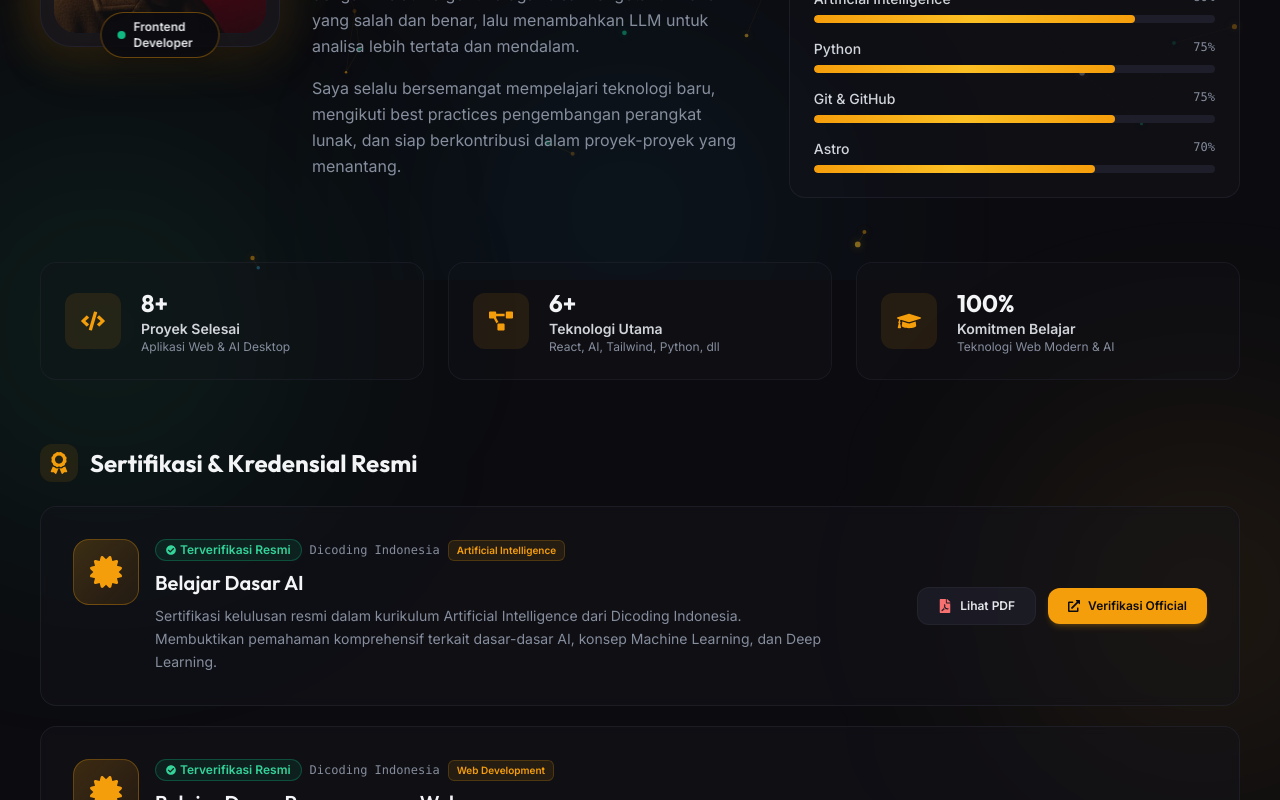
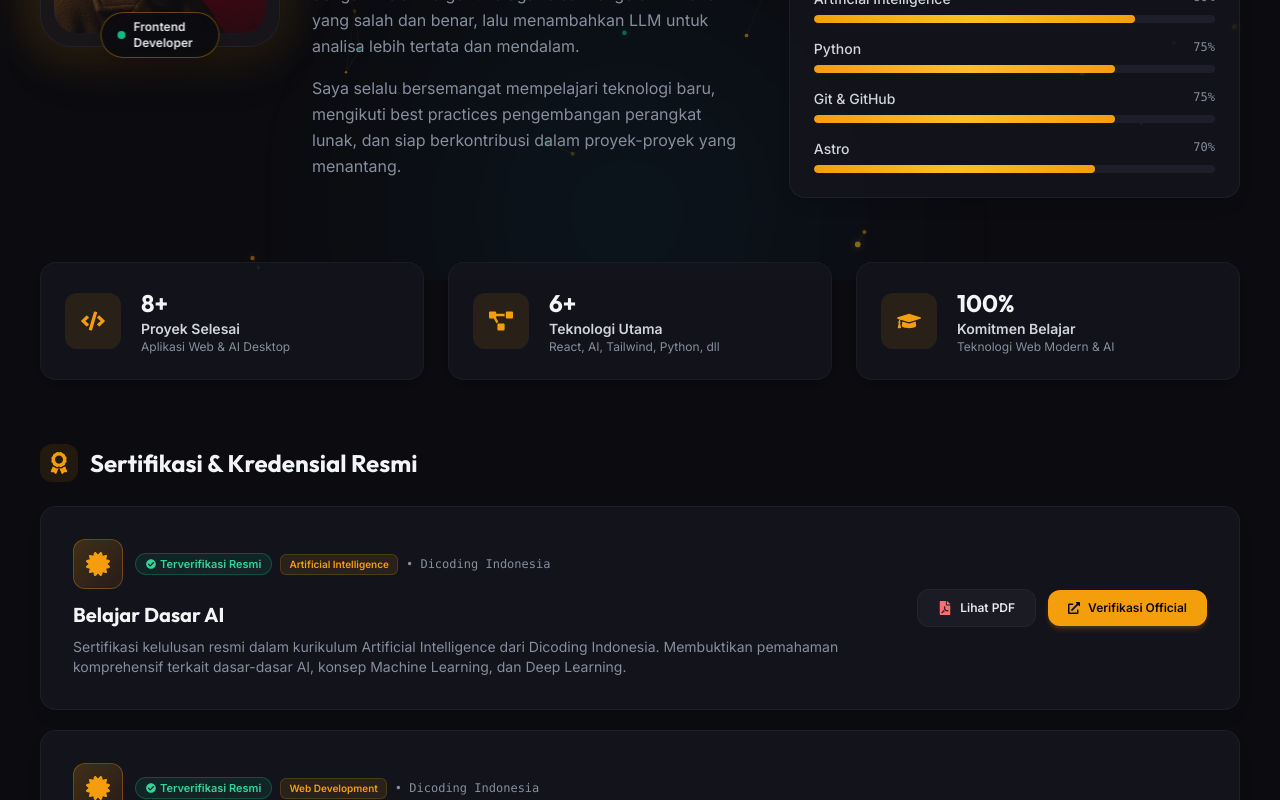
Before and after one commit to Taufikh1dayat/web-portofolio, a React (Vite) app: page /about in a window 1280 px wide. Shown: the part 520-1320 px from the top of the page. Built offline with nearby package versions, Linux system fonts and the light colour scheme.

Commit message:
optimasi performa scroll, perbaiki tampilan kartu sertifikasi di hp, dan tambah efek typewriter di home

```diff
--- a/src/pages/About.jsx
+++ b/src/pages/About.jsx
@@ -85,22 +85,8 @@ export default function About() {
   const [certRef, certVis] = useInView();
 
   return (
-    <section className="relative min-h-screen pt-28 pb-20 overflow-hidden">
-      {/* Background */}
-      <div className="absolute inset-0 -z-10">
-        <div className="absolute top-1/3 -left-24 w-[400px] h-[400px] bg-emerald-500/10 rounded-full blur-[120px]" />
-        <div className="absolute bottom-1/3 -right-24 w-[350px] h-[350px] bg-accent/10 rounded-full blur-[120px]" />
-        <div
-          className="absolute inset-0 opacity-[0.03]"
-          style={{
-            backgroundImage:
-              "linear-gradient(rgba(255,255,255,.1) 1px, transparent 1px), linear-gradient(90deg, rgba(255,255,255,.1) 1px, transparent 1px)",
-            backgroundSize: "48px 48px",
-          }}
-        />
-      </div>
-
-      <div className="max-w-7xl mx-auto px-6 md:px-10">
+    <section className="relative min-h-screen pt-28 pb-28 sm:pb-24 overflow-hidden">
+      <div className="max-w-7xl mx-auto px-5 sm:px-6 md:px-10">
         {/* Title */}
         <div
           ref={titleRef}
@@ -141,7 +127,7 @@ export default function About() {
           {/* Skills Bar */}
           <div
             ref={skillsRef}
-            className={`md:col-span-2 bg-base-800/40 border border-base-600/50 p-6 rounded-2xl transition-all duration-700 delay-400 ${
+            className={`md:col-span-2 bg-base-800/85 border border-base-600/50 p-6 rounded-2xl shadow-lg transition-all duration-700 delay-400 ${
               skillsVis ? "opacity-100 translate-y-0" : "opacity-0 translate-y-6"
             }`}
           >
@@ -177,7 +163,7 @@ export default function About() {
             return (
               <div
                 key={item.title}
-                className="p-6 rounded-2xl border border-base-600/40 bg-base-800/30 flex items-center gap-5 hover:border-accent/30 transition-all"
+                className="p-6 rounded-2xl border border-base-600/40 bg-base-800/80 shadow-md flex items-center gap-5 hover:border-accent/30 transition-colors duration-200"
               >
                 <div className="p-4 rounded-xl bg-accent/10 text-accent shrink-0">
                   <Icon size={24} />
@@ -216,37 +202,45 @@ export default function About() {
             {certificates.map((cert) => (
               <div
                 key={cert.title}
-                className="p-6 md:p-8 rounded-2xl border border-base-600/50 bg-base-800/40 backdrop-blur-sm hover:border-accent/40 transition-all flex flex-col md:flex-row items-start md:items-center justify-between gap-6"
+                className="p-5 sm:p-6 md:p-8 rounded-2xl border border-base-600/50 bg-base-800/90 shadow-lg hover:border-accent/40 transition-colors duration-200 flex flex-col lg:flex-row lg:items-center justify-between gap-6"
               >
-                <div className="flex items-start gap-4">
-                  <div className="p-4 rounded-2xl bg-gradient-to-br from-accent/20 to-amber-600/10 border border-accent/30 text-accent shrink-0">
-                    <FaCertificate size={32} />
-                  </div>
-                  <div className="space-y-2">
-                    <div className="flex flex-wrap items-center gap-2">
-                      <span className="text-xs font-semibold px-2.5 py-0.5 rounded-full bg-emerald-500/10 border border-emerald-500/30 text-emerald-400 flex items-center gap-1">
+                <div className="flex-1 space-y-3">
+                  {/* Top row: Icon + Meta badges */}
+                  <div className="flex items-center gap-3">
+                    <div className="p-2.5 sm:p-3 rounded-xl bg-gradient-to-br from-accent/20 to-amber-600/10 border border-accent/30 text-accent shrink-0">
+                      <FaCertificate className="text-xl sm:text-2xl" />
+                    </div>
+                    <div className="flex flex-wrap items-center gap-2 min-w-0">
+                      <span className="text-[11px] font-semibold px-2.5 py-0.5 rounded-full bg-emerald-500/10 border border-emerald-500/30 text-emerald-400 inline-flex items-center gap-1 shrink-0">
                         <FaCheckCircle size={10} /> Terverifikasi Resmi
                       </span>
-                      <span className="text-xs text-muted font-mono">{cert.issuer}</span>
-                      <span className="text-[10px] font-semibold px-2 py-0.5 rounded-md bg-accent/10 text-accent border border-accent/20">
+                      <span className="text-[10px] font-semibold px-2 py-0.5 rounded-md bg-accent/10 text-accent border border-accent/20 shrink-0">
                         {cert.badge}
                       </span>
+                      <span className="text-xs text-muted font-mono hidden sm:inline">
+                        • {cert.issuer}
+                      </span>
                     </div>
-                    <h4 className="font-heading text-xl font-semibold text-gray-100">
+                  </div>
+
+                  {/* Title & Description with full horizontal space on mobile */}
+                  <div>
+                    <h4 className="font-heading text-lg sm:text-xl font-bold text-gray-100 mb-2 leading-snug">
                       {cert.title}
                     </h4>
-                    <p className="text-muted text-sm leading-relaxed max-w-2xl">
+                    <p className="text-muted text-xs sm:text-sm leading-relaxed max-w-3xl">
                       {cert.description}
                     </p>
                   </div>
                 </div>
 
-                <div className="flex flex-wrap sm:flex-nowrap items-center gap-3 w-full md:w-auto shrink-0 pt-2 md:pt-0 border-t md:border-t-0 border-base-600/40">
+                {/* Action Buttons */}
+                <div className="flex items-center gap-3 w-full lg:w-auto shrink-0 pt-3 lg:pt-0 border-t lg:border-t-0 border-base-600/40">
                   <a
                     href={cert.pdf}
                     target="_blank"
                     rel="noreferrer"
-                    className="flex-1 sm:flex-none px-5 py-2.5 rounded-xl bg-base-700/80 hover:bg-base-600 text-gray-200 text-xs font-semibold flex items-center justify-center gap-2 border border-base-600/60 transition-all"
+                    className="flex-1 lg:flex-none px-4 sm:px-5 py-2.5 rounded-xl bg-base-700/80 hover:bg-base-600 text-gray-200 text-xs font-semibold flex items-center justify-center gap-2 border border-base-600/60 transition-colors duration-200 active:scale-[0.98]"
                   >
                     <FaFilePdf size={14} className="text-red-400" />
                     Lihat PDF
@@ -255,7 +249,7 @@ export default function About() {
                     href={cert.link}
                     target="_blank"
                     rel="noreferrer"
-                    className="flex-1 sm:flex-none px-5 py-2.5 rounded-xl bg-accent hover:bg-accent-light text-base-900 text-xs font-bold flex items-center justify-center gap-2 transition-all shadow-md shadow-accent/20"
+                    className="flex-1 lg:flex-none px-4 sm:px-5 py-2.5 rounded-xl bg-accent hover:bg-accent-light text-base-900 text-xs font-bold flex items-center justify-center gap-2 transition-colors duration-200 shadow-md shadow-accent/20 active:scale-[0.98]"
                   >
                     <FaExternalLinkAlt size={12} />
                     Verifikasi Official
--- a/src/pages/Home.jsx
+++ b/src/pages/Home.jsx
@@ -1,12 +1,47 @@
+import { useState, useEffect, useRef } from "react";
 import { Link } from "react-router-dom";
 import { FaGithub, FaLinkedin, FaEnvelope, FaAward } from "react-icons/fa";
 import Avatar from "../components/Avatar";
 import useInView from "../hooks/useInView";
 
+const prefixText = "Saya membangun website modern, responsif, dan mudah digunakan — fokus di ";
+const highlightText = "React & Tailwind CSS.";
+const fullText = prefixText + highlightText;
+
 export default function Home() {
   const [titleRef, titleVis] = useInView();
   const [subRef, subVis] = useInView();
   const [ctaRef, ctaVis] = useInView();
+
+  const [displayedText, setDisplayedText] = useState("");
+  const hasTyped = useRef(false);
+
+  useEffect(() => {
+    if (!subVis || hasTyped.current) return;
+    hasTyped.current = true;
+
+    let currentIndex = 0;
+    const startDelay = setTimeout(() => {
+      const interval = setInterval(() => {
+        if (currentIndex < fullText.length) {
+          setDisplayedText(fullText.slice(0, currentIndex + 1));
+          currentIndex++;
+        } else {
+          clearInterval(interval);
+        }
+      }, 30);
+
+      return () => clearInterval(interval);
+    }, 300);
+
+    return () => clearTimeout(startDelay);
+  }, [subVis]);
+
+  const prefixPart = displayedText.slice(0, prefixText.length);
+  const highlightPart =
+    displayedText.length > prefixText.length
+      ? displayedText.slice(prefixText.length)
+      : "";
 
   return (
     <section className="relative min-h-screen overflow-hidden pt-28">
@@ -73,9 +108,14 @@ export default function Home() {
               subVis ? "opacity-100 translate-y-0" : "opacity-0 translate-y-6"
             }`}
           >
-            <p className="text-muted text-lg leading-relaxed max-w-xl mx-auto lg:mx-0">
-              Saya membangun website modern, responsif, dan mudah digunakan —
-              fokus di React & Tailwind CSS.
+            <p className="text-muted text-lg leading-relaxed max-w-xl mx-auto lg:mx-0 min-h-[3.5rem]">
+              <span>{prefixPart}</span>
+              {highlightPart && (
+                <span className="text-gray-100 font-semibold text-accent/90">
+                  {highlightPart}
+                </span>
+              )}
+              <span className="inline-block w-[2px] h-[1.15em] ml-1 bg-accent align-middle animate-pulse" />
             </p>
           </div>
 
```
